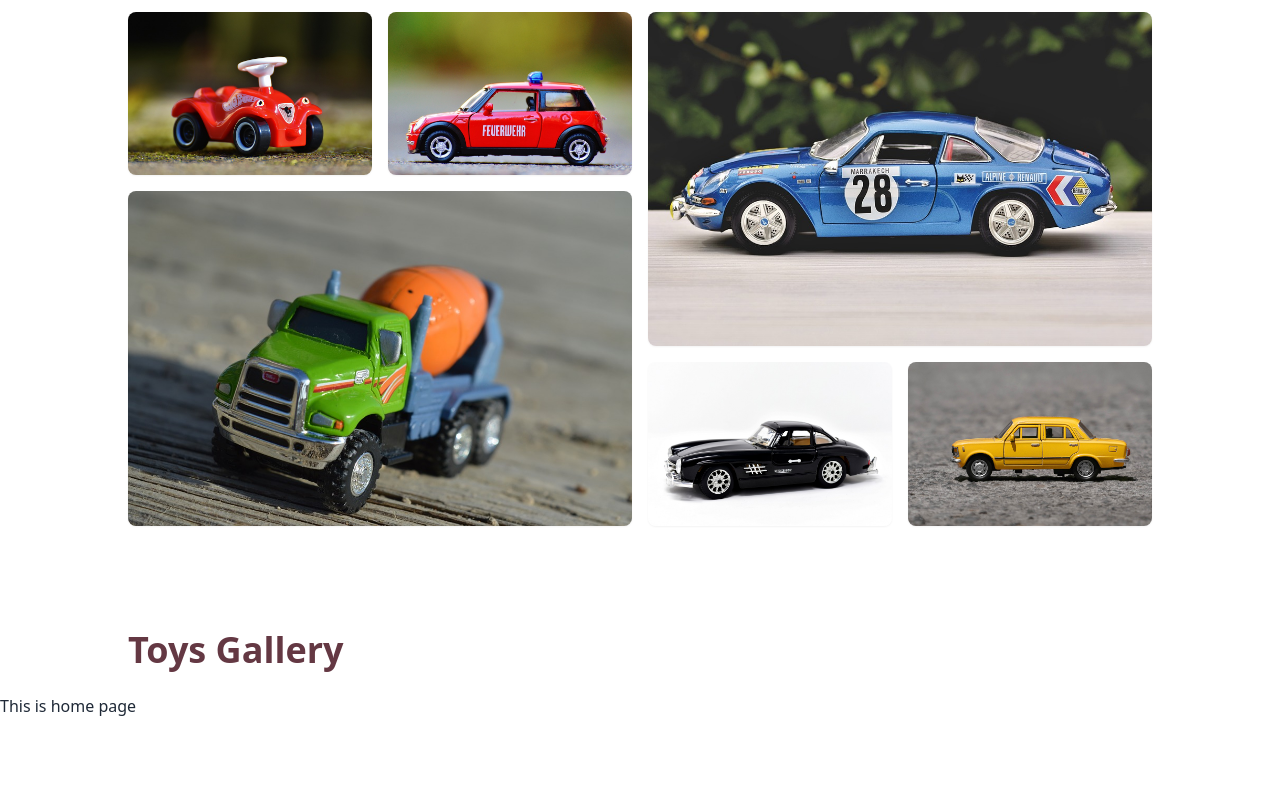
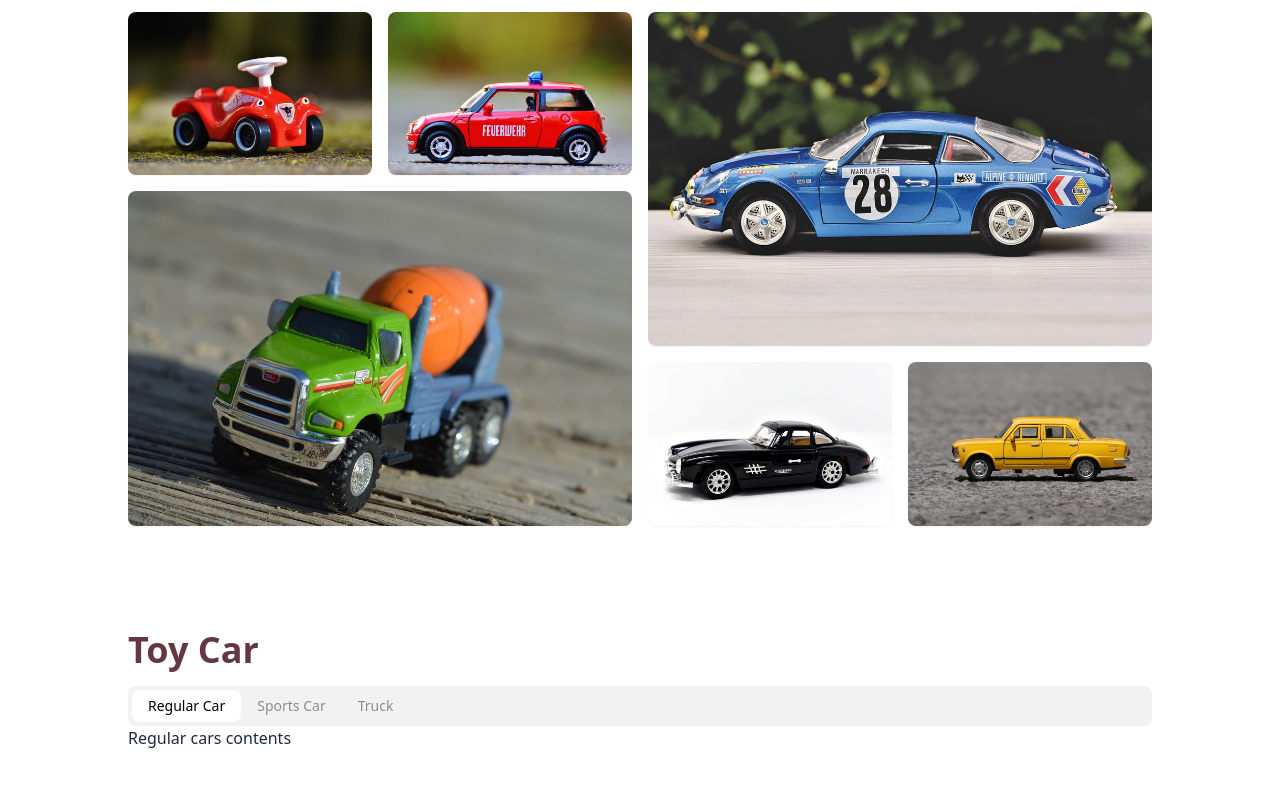
Before and after one commit to mohammadmukhter/toy-bikroy-client, a React (Vite) app: page / in a window 1280 px wide. Shown: the part 1020-1806 px from the top of the page. Before the commit the page ends 1738 px from the top, so only its background shows below. Built offline with nearby package versions, Linux system fonts and the light colour scheme.

Commit message:
category tab section design done

```diff
--- a/package.json
+++ b/package.json
@@ -16,6 +16,7 @@
     "react": "^18.2.0",
     "react-dom": "^18.2.0",
     "react-router-dom": "^6.11.2",
+    "react-tabs": "^6.0.1",
     "sort-by": "^1.2.0"
   },
   "devDependencies": {
--- a/src/Layouts/Main.jsx
+++ b/src/Layouts/Main.jsx
@@ -1,4 +1,5 @@
 import { Outlet } from "react-router-dom";
+import Footer from "../Pages/Shared/Footer/Footer";
 import NavBar from "../Pages/Shared/NavBar/NavBar";
 
 const Main = () => {
@@ -6,6 +7,7 @@ const Main = () => {
     <div className="max-w-[1360px] mx-auto">
       <NavBar></NavBar>
       <Outlet></Outlet>
+      <Footer></Footer>
     </div>
   );
 };
--- a/src/Pages/Home/Category/Category.jsx
+++ b/src/Pages/Home/Category/Category.jsx
@@ -1,9 +1,28 @@
+import { Tab, TabList, TabPanel, Tabs } from "react-tabs";
+import "react-tabs/style/react-tabs.css";
+
 const Category = () => {
   return (
-    <div className="container mx-auto px-5 py-2 lg:px-32 lg:pt-24">
-      <h2 className="text-[#643843] text-4xl font-semibold mb-4">
-        Toys Gallery
-      </h2>
+    <div className="container mx-auto mb-8 px-5 py-2 lg:px-32 lg:pt-24">
+      <h2 className="text-[#643843] text-4xl font-semibold mb-4">Toy Car</h2>
+
+      <Tabs>
+        <TabList className="Tabs tabs-boxed">
+          <Tab className="tab">Regular Car</Tab>
+          <Tab className="tab">Sports Car</Tab>
+          <Tab className="tab">Truck</Tab>
+        </TabList>
+
+        <TabPanel>
+          <h2>Regular cars contents</h2>
+        </TabPanel>
+        <TabPanel>
+          <h2>Sports Car contents</h2>
+        </TabPanel>
+        <TabPanel>
+          <h2>Truck contents</h2>
+        </TabPanel>
+      </Tabs>
     </div>
   );
 };
--- a/src/Pages/Home/Home/Home.jsx
+++ b/src/Pages/Home/Home/Home.jsx
@@ -8,7 +8,6 @@ const Home = () => {
       <Banner></Banner>
       <ImgGallery></ImgGallery>
       <Category></Category>
-      <h2>This is home page</h2>
     </div>
   );
 };
```
Also changed, not shown: src/Pages/CreateToy/CreateToy.jsx (added), 1 other file (tests, documents, lock files or other folders).
